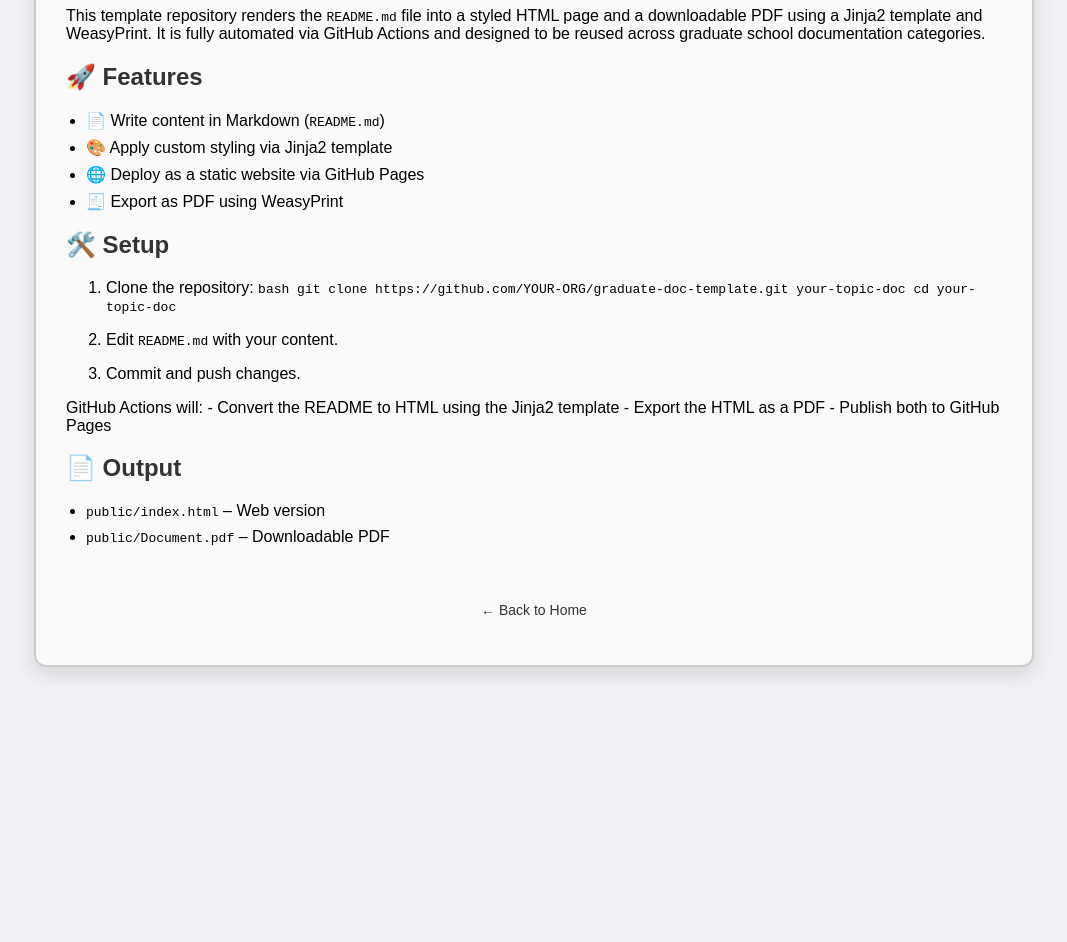
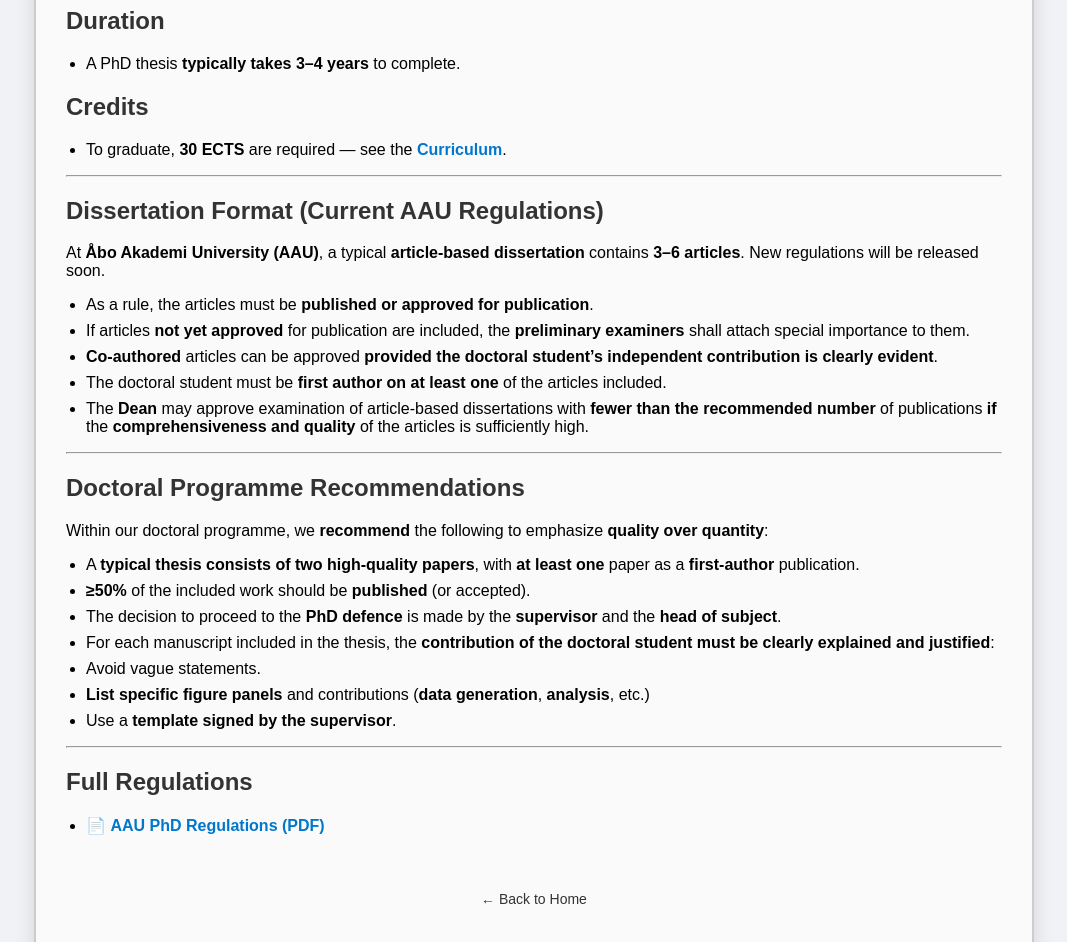
Before and after one commit to AAUGS-DP-Biosciences-and-Drug-Research/Graduation_Requirements, a plain HTML site: page index.html in a window 1280 px wide. Shown: the part 145-1087 px from the top of the page, without its empty margins (106-1173 px from the left). Before the commit the page ends 832 px from the top, so only its background shows below. Drawn offline with Linux system fonts and the light colour scheme.

Commit message:
deploy: 4861b8da9ad4db92379b41aaaf8409cf13eb2029

```diff
--- a/index.html
+++ b/index.html
@@ -54,36 +54,41 @@
 </head>
 <body>
   <div class="card">
-    <h1>graduate-doc-template</h1>
-<p>This template repository renders the <code>README.md</code> file into a styled HTML page and a downloadable PDF using a Jinja2 template and WeasyPrint. It is fully automated via GitHub Actions and designed to be reused across graduate school documentation categories.</p>
-<h2>🚀 Features</h2>
+    <h1>Graduation Requirements</h1>
+<h2>Duration</h2>
 <ul>
-<li>📄 Write content in Markdown (<code>README.md</code>)</li>
-<li>🎨 Apply custom styling via Jinja2 template</li>
-<li>🌐 Deploy as a static website via GitHub Pages</li>
-<li>🧾 Export as PDF using WeasyPrint</li>
+<li>A PhD thesis <strong>typically takes 3–4 years</strong> to complete.</li>
 </ul>
-<h2>🛠️ Setup</h2>
-<ol>
-<li>
-<p>Clone the repository:
-   <code>bash
-   git clone https://github.com/YOUR-ORG/graduate-doc-template.git your-topic-doc
-   cd your-topic-doc</code></p>
-</li>
-<li>
-<p>Edit <code>README.md</code> with your content.</p>
-</li>
-<li>Commit and push changes.</li>
-</ol>
-<p>GitHub Actions will:
-- Convert the README to HTML using the Jinja2 template
-- Export the HTML as a PDF
-- Publish both to GitHub Pages</p>
-<h2>📄 Output</h2>
+<h2>Credits</h2>
 <ul>
-<li><code>public/index.html</code> – Web version</li>
-<li><code>public/Document.pdf</code> – Downloadable PDF</li>
+<li>To graduate, <strong>30 ECTS</strong> are required — see the <strong><a href="https://aaugs-dp-biosciences-and-drug-research.github.io/Curriculum/">Curriculum</a></strong>.</li>
+</ul>
+<hr />
+<h2>Dissertation Format (Current AAU Regulations)</h2>
+<p>At <strong>Åbo Akademi University (AAU)</strong>, a typical <strong>article-based dissertation</strong> contains <strong>3–6 articles</strong>. New regulations will be released soon.</p>
+<ul>
+<li>As a rule, the articles must be <strong>published or approved for publication</strong>.  </li>
+<li>If articles <strong>not yet approved</strong> for publication are included, the <strong>preliminary examiners</strong> shall attach special importance to them.  </li>
+<li><strong>Co-authored</strong> articles can be approved <strong>provided the doctoral student’s independent contribution is clearly evident</strong>.  </li>
+<li>The doctoral student must be <strong>first author on at least one</strong> of the articles included.  </li>
+<li>The <strong>Dean</strong> may approve examination of article-based dissertations with <strong>fewer than the recommended number</strong> of publications <strong>if</strong> the <strong>comprehensiveness and quality</strong> of the articles is sufficiently high.</li>
+</ul>
+<hr />
+<h2>Doctoral Programme Recommendations</h2>
+<p>Within our doctoral programme, we <strong>recommend</strong> the following to emphasize <strong>quality over quantity</strong>:</p>
+<ul>
+<li>A <strong>typical thesis consists of two high-quality papers</strong>, with <strong>at least one</strong> paper as a <strong>first-author</strong> publication.  </li>
+<li><strong>≥50%</strong> of the included work should be <strong>published</strong> (or accepted).  </li>
+<li>The decision to proceed to the <strong>PhD defence</strong> is made by the <strong>supervisor</strong> and the <strong>head of subject</strong>.  </li>
+<li>For each manuscript included in the thesis, the <strong>contribution of the doctoral student must be clearly explained and justified</strong>:</li>
+<li>Avoid vague statements.  </li>
+<li><strong>List specific figure panels</strong> and contributions (<strong>data generation</strong>, <strong>analysis</strong>, etc.)  </li>
+<li>Use a <strong>template signed by the supervisor</strong>.</li>
+</ul>
+<hr />
+<h2>Full Regulations</h2>
+<ul>
+<li>📄 <strong><a href="https://web.abo.fi/fou/stadgor/regulationdoctoralstudies.pdf">AAU PhD Regulations (PDF)</a></strong></li>
 </ul>
     <p style="text-align: center;">
       <a href="https://aaugs-dp-biosciences-and-drug-research.github.io/Home/" class="back-button">← Back to Home</a>
```
Also changed, not shown: 1 other file.
